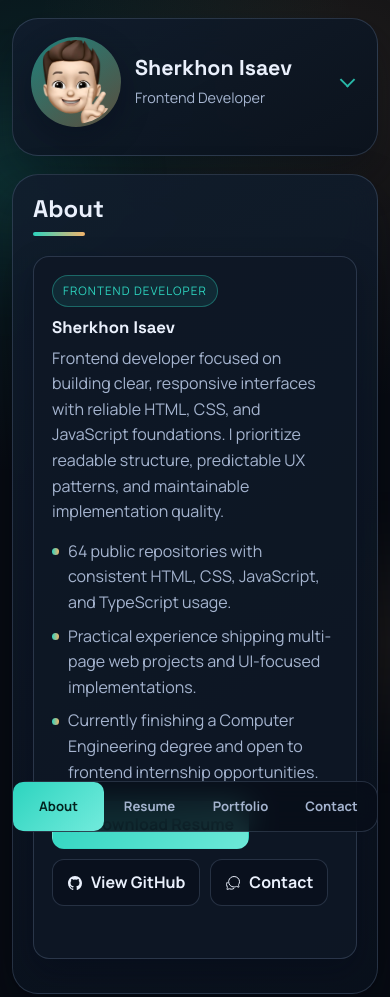
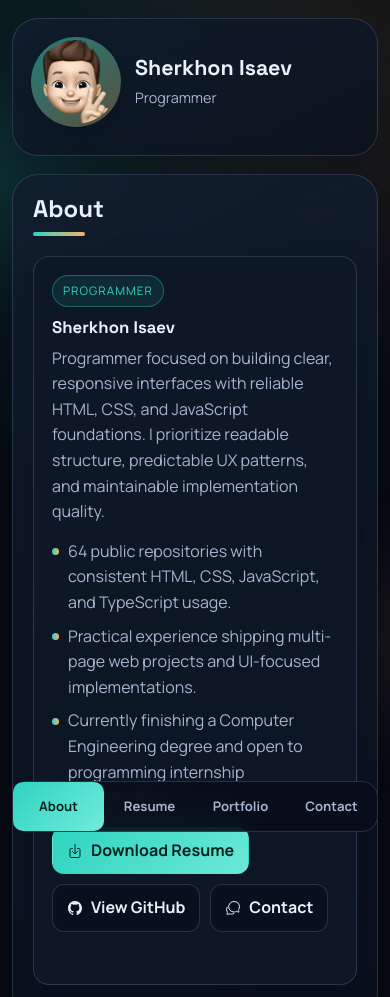
Before and after one commit to 20040608/Sherkhon_Isaev, a website: page index.html in a window 390 px wide. Shown: the top 997 px of the page. Drawn offline with nearby package versions, Linux system fonts and the light colour scheme; no server answers.

Commit message:
Refine mobile contact toggle and role copy

```diff
--- a/css/main.css
+++ b/css/main.css
@@ -161,31 +161,18 @@ article {
 
 .sidebar-info.is-collapsible {
   cursor: pointer;
-  padding-right: 36px;
+  -webkit-tap-highlight-color: transparent;
 }
 
-.sidebar-info.is-collapsible::after {
-  content: "";
-  position: absolute;
-  top: 50%;
-  right: 6px;
-  width: 11px;
-  height: 11px;
-  border-right: 2px solid var(--accent);
-  border-bottom: 2px solid var(--accent);
-  transform: translateY(-70%) rotate(45deg);
-  transition: transform var(--ease-main), opacity var(--ease-main);
-  opacity: 0.86;
+.sidebar-info.is-collapsible:focus,
+.sidebar-info.is-collapsible:focus-visible,
+.sidebar-info.is-collapsible:active {
+  outline: none;
+  background: transparent;
 }
 
-.sidebar.active .sidebar-info.is-collapsible::after {
-  transform: translateY(-30%) rotate(225deg);
-}
-
-.sidebar-info.is-collapsible:focus-visible {
-  outline: 2px solid var(--accent);
-  outline-offset: 6px;
-  border-radius: 18px;
+.sidebar-info.is-collapsible * {
+  -webkit-tap-highlight-color: transparent;
 }
 
 .avatar-box {
--- a/index.html
+++ b/index.html
@@ -3,8 +3,8 @@
 <head>
   <meta charset="UTF-8">
   <meta name="viewport" content="width=device-width, initial-scale=1.0">
-  <title>Sherkhon Isaev | Frontend Developer</title>
-  <meta name="description" content="Sherkhon Isaev - Frontend Developer portfolio, resume, and GitHub projects.">
+  <title>Sherkhon Isaev | Programmer</title>
+  <meta name="description" content="Sherkhon Isaev - Programmer portfolio, resume, and GitHub projects.">
   <link rel="stylesheet" href="./css/main.css">
   <link rel="icon" href="./images/favicon-round.svg" type="image/svg+xml" data-site-favicon>
 </head>
@@ -20,7 +20,7 @@
 
         <div class="info-content">
           <h1 class="name" title="Sherkhon Isaev">Sherkhon Isaev</h1>
-          <p class="title">Frontend Developer</p>
+          <p class="title">Programmer</p>
         </div>
 
         <button class="info-more-btn" type="button" data-sidebar-btn aria-expanded="false" aria-controls="sidebar-contacts">
@@ -84,17 +84,17 @@
         </header>
 
         <section class="about-hero panel" data-reveal>
-          <p class="role-kicker">Frontend Developer</p>
+          <p class="role-kicker">Programmer</p>
           <h3 class="h3 about-name">Sherkhon Isaev</h3>
           <p class="about-summary">
-            Frontend developer focused on building clear, responsive interfaces with reliable HTML, CSS, and JavaScript foundations.
+            Programmer focused on building clear, responsive interfaces with reliable HTML, CSS, and JavaScript foundations.
             I prioritize readable structure, predictable UX patterns, and maintainable implementation quality.
           </p>
 
           <ul class="about-proof-list">
             <li>64 public repositories with consistent HTML, CSS, JavaScript, and TypeScript usage.</li>
             <li>Practical experience shipping multi-page web projects and UI-focused implementations.</li>
-            <li>Currently finishing a Computer Engineering degree and open to frontend internship opportunities.</li>
+            <li>Currently finishing a Computer Engineering degree and open to programming internship opportunities.</li>
           </ul>
 
           <div class="hero-cta">
@@ -159,7 +159,7 @@
         <section class="resume-section panel" data-reveal>
           <h3 class="h3 section-title">Professional Summary</h3>
           <p data-resume-summary>
-            Frontend Developer with practical experience in responsive web interfaces and interaction-focused implementation.
+            Programmer with practical experience in responsive web interfaces and interaction-focused implementation.
             Strong foundation in HTML, CSS, JavaScript, and basic TypeScript, with an emphasis on clean structure and reliable UX.
           </p>
         </section>
--- a/javascript/main.js
+++ b/javascript/main.js
@@ -13,7 +13,7 @@ const MOBILE_SIDEBAR_QUERY = '(max-width: 1023px)';
 
 const RESUME_DATA = {
   name: 'Sherkhon Isaev',
-  role: 'Frontend Developer',
+  role: 'Programmer',
   contacts: {
     email: 'isayevsh04@gmail.com',
     phone: '+998 93 129 3548',
@@ -22,7 +22,7 @@ const RESUME_DATA = {
     githubUrl: 'https://github.com/20040608',
   },
   summary:
-    'Frontend Developer with practical experience building responsive interfaces and interaction-focused web pages. Strong foundation in HTML, CSS, JavaScript, and basic TypeScript with emphasis on maintainable structure and clear UX behavior.',
+    'Programmer with practical experience building responsive interfaces and interaction-focused web pages. Strong foundation in HTML, CSS, JavaScript, and basic TypeScript with emphasis on maintainable structure and clear UX behavior.',
   achievements: [
     'Maintained an active GitHub portfolio with 60+ public repositories demonstrating steady frontend practice.',
     'Implemented a recruiter-focused personal site with live GitHub project integration and reusable UI sections.',
```
